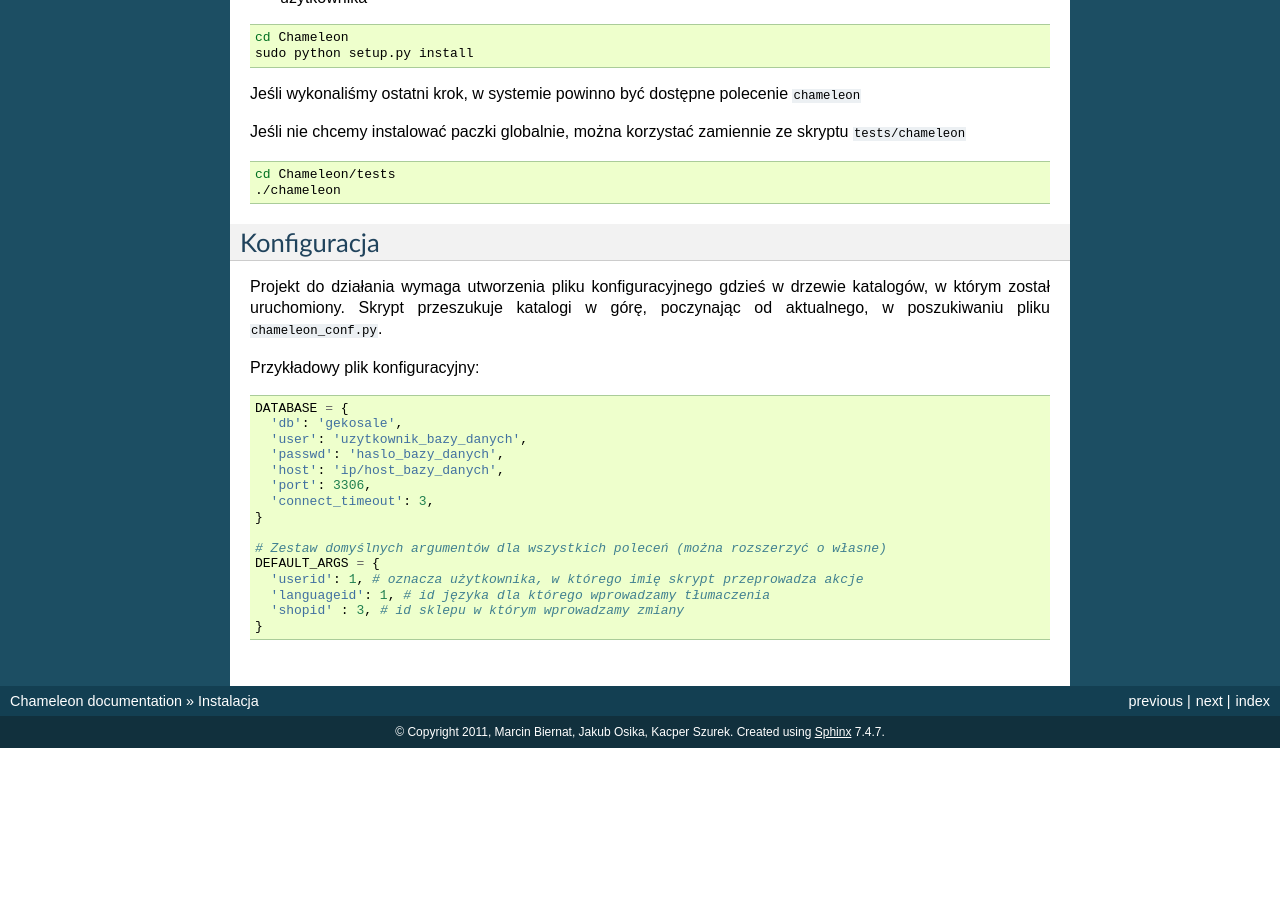
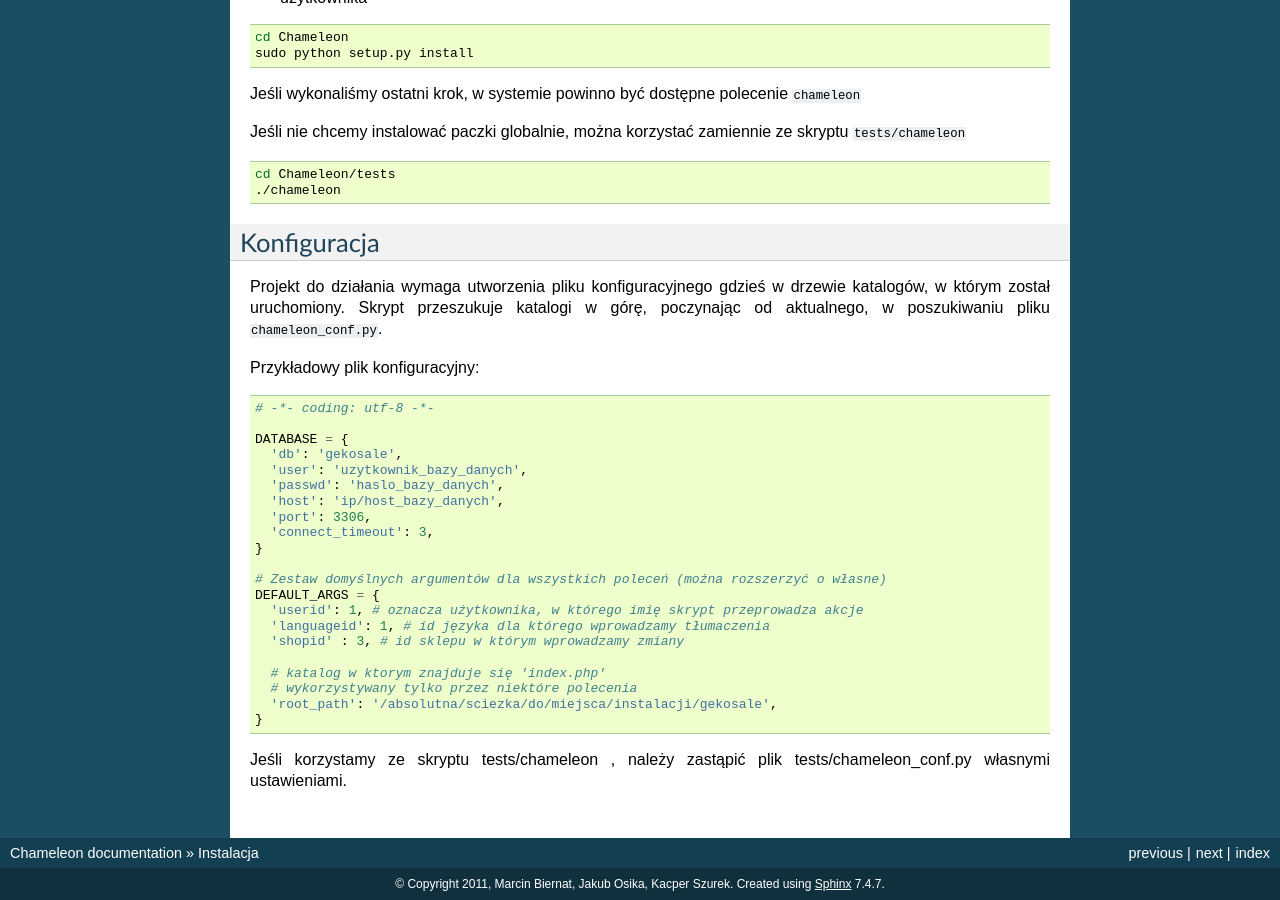
Before and after one commit to biern/Chameleon, a Sphinx documentation site: the page built from docs/source/install.rst, in a window 1280 px wide and 900 px high, scrolled down 603 px. Built offline with Sphinx 7.4.7, drawn with Linux system fonts in a browser that asks for light colours; before the commit the page ends 1351 px from its top, so only the background shows below that; some of the changed text lies outside the part shown.

Commit message:
more docs

```diff
--- a/docs/source/conf.py
+++ b/docs/source/conf.py
@@ -148,7 +148,7 @@ html_static_path = ['_static']
 #html_split_index = False
 
 # If true, links to the reST sources are added to the pages.
-#html_show_sourcelink = True
+html_show_sourcelink = True
 
 # If true, "Created using Sphinx" is shown in the HTML footer. Default is True.
 #html_show_sphinx = True
--- a/docs/source/index.rst
+++ b/docs/source/index.rst
@@ -12,7 +12,9 @@ Zawartość:
    :maxdepth: 2
 
    install
+   example
    commands
+   howitsmade
 
 
 Indices and tables
--- a/docs/source/install.rst
+++ b/docs/source/install.rst
@@ -58,6 +58,8 @@ Przykładowy plik konfiguracyjny:
 
 .. code-block:: python
 
+   # -*- coding: utf-8 -*-
+
    DATABASE = {
      'db': 'gekosale',
      'user': 'uzytkownik_bazy_danych',
@@ -72,4 +74,10 @@ Przykładowy plik konfiguracyjny:
      'userid': 1, # oznacza użytkownika, w którego imię skrypt przeprowadza akcje
      'languageid': 1, # id języka dla którego wprowadzamy tłumaczenia
      'shopid' : 3, # id sklepu w którym wprowadzamy zmiany
+
+     # katalog w ktorym znajduje się 'index.php'
+     # wykorzystywany tylko przez niektóre polecenia
+     'root_path': '/absolutna/sciezka/do/miejsca/instalacji/gekosale',
    }
+
+Jeśli korzystamy ze skryptu tests/chameleon , należy zastąpić plik tests/chameleon_conf.py własnymi ustawieniami.
```
Also changed, not shown: docs/source/example.rst (added, +42 -0 lines), docs/source/howitsmade.rst (added, +22 -0 lines).
